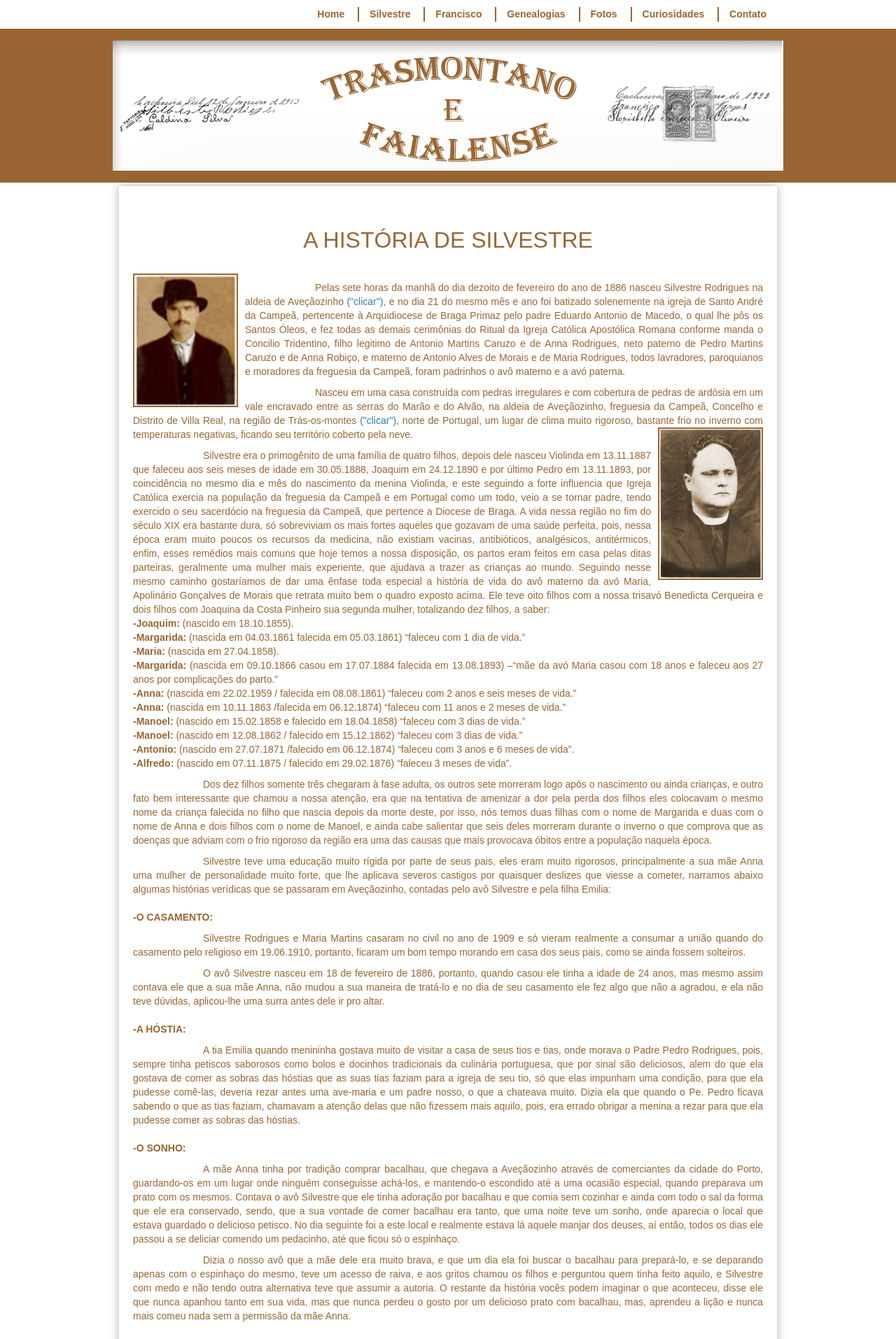
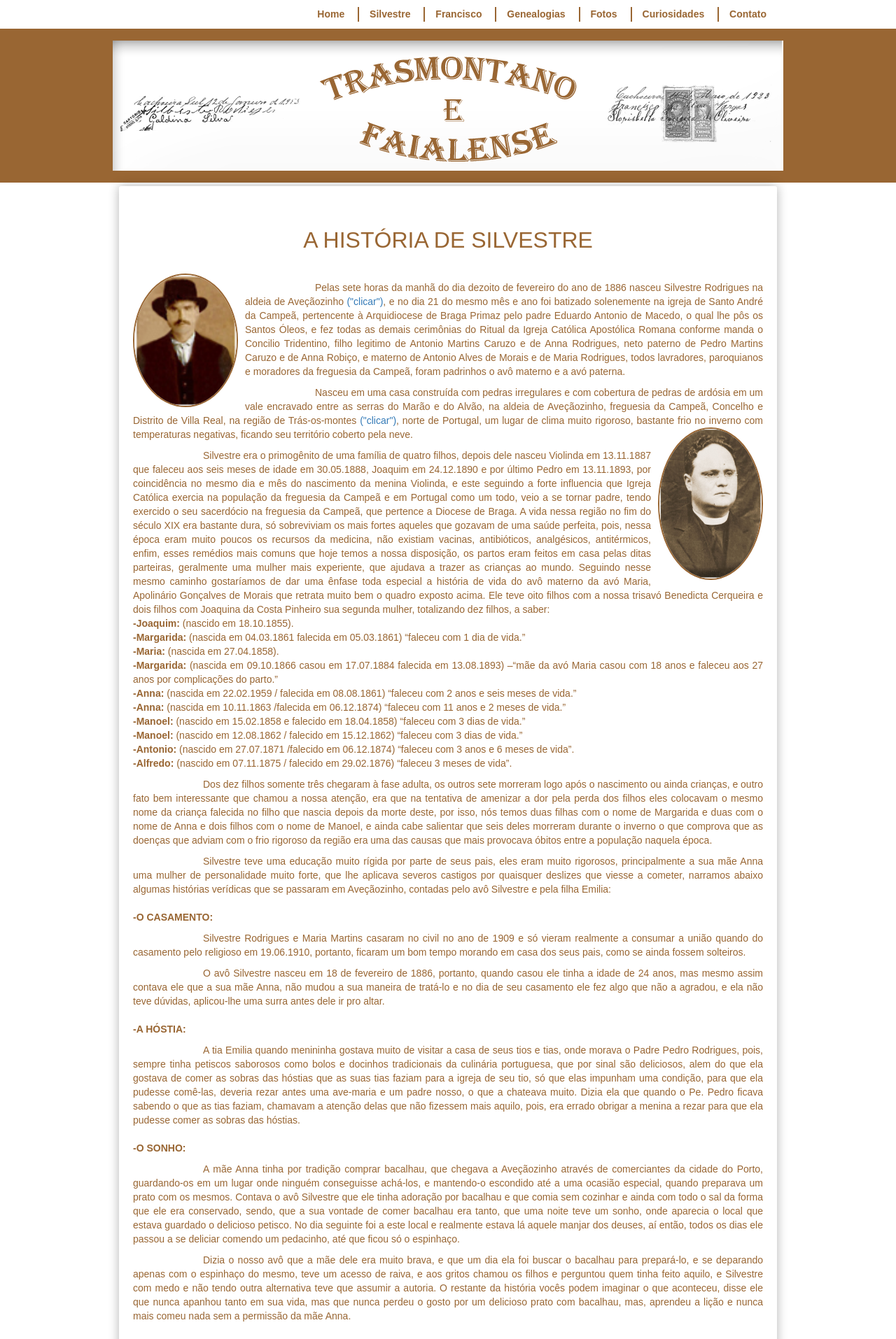
Before and after one commit to claudiovargas1955/claudiovargas1955.github.io, a Jekyll site: the page built from _pages/historia-de-silvestre.html, in a window 1280 px wide. Shown: the top 1914 px of the page at 70% size. Built offline with Jekyll 4.4.1, drawn with Linux system fonts in a browser that asks for light colours; some web fonts are replaced.

Commit message:
Update historia-de-silvestre.html

```diff
--- a/_pages/historia-de-silvestre.html
+++ b/_pages/historia-de-silvestre.html
@@ -31,10 +31,12 @@ summary{height: 40px;
 
         .esq{margin-right:10px;
             border:#996633 solid 2px;
+            border-radius: 100%;
             }
 
             .dir{margin-left:10px;
                  border:#996633 solid 2px;
+                 border-radius: 100%;
                  }
   </style>
 <p>
```
